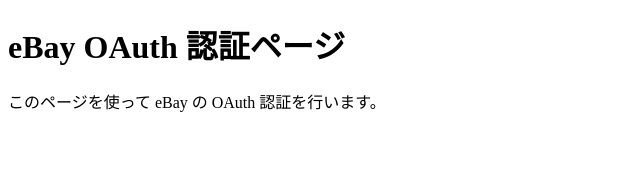
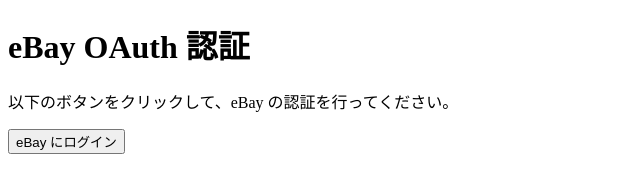
Before and after one commit to wadadawa55/ebay-auth-page, a plain HTML site: page index.html in a window 1280 px wide. Shown: the whole page, without its empty margins (0-640 px from the left). Drawn offline with Linux system fonts and the light colour scheme.

Commit message:
Add files via upload

```diff
--- a/index.html
+++ b/index.html
@@ -6,7 +6,10 @@
     <title>eBay OAuth 認証ページ</title>
 </head>
 <body>
-    <h1>eBay OAuth 認証ページ</h1>
-    <p>このページを使って eBay の OAuth 認証を行います。</p>
+    <h1>eBay OAuth 認証</h1>
+    <p>以下のボタンをクリックして、eBay の認証を行ってください。</p>
+    <a href="https://auth.ebay.com/oauth2/authorize?client_id=-myfirstt-PRD-54b528d48-4805fe17&response_type=code&redirect_uri=https://wadadawa55.github.io/ebay-auth-page/&scope=https://api.ebay.com/oauth/api_scope" target="_blank">
+        <button>eBay にログイン</button>
+    </a>
 </body>
 </html>
```
